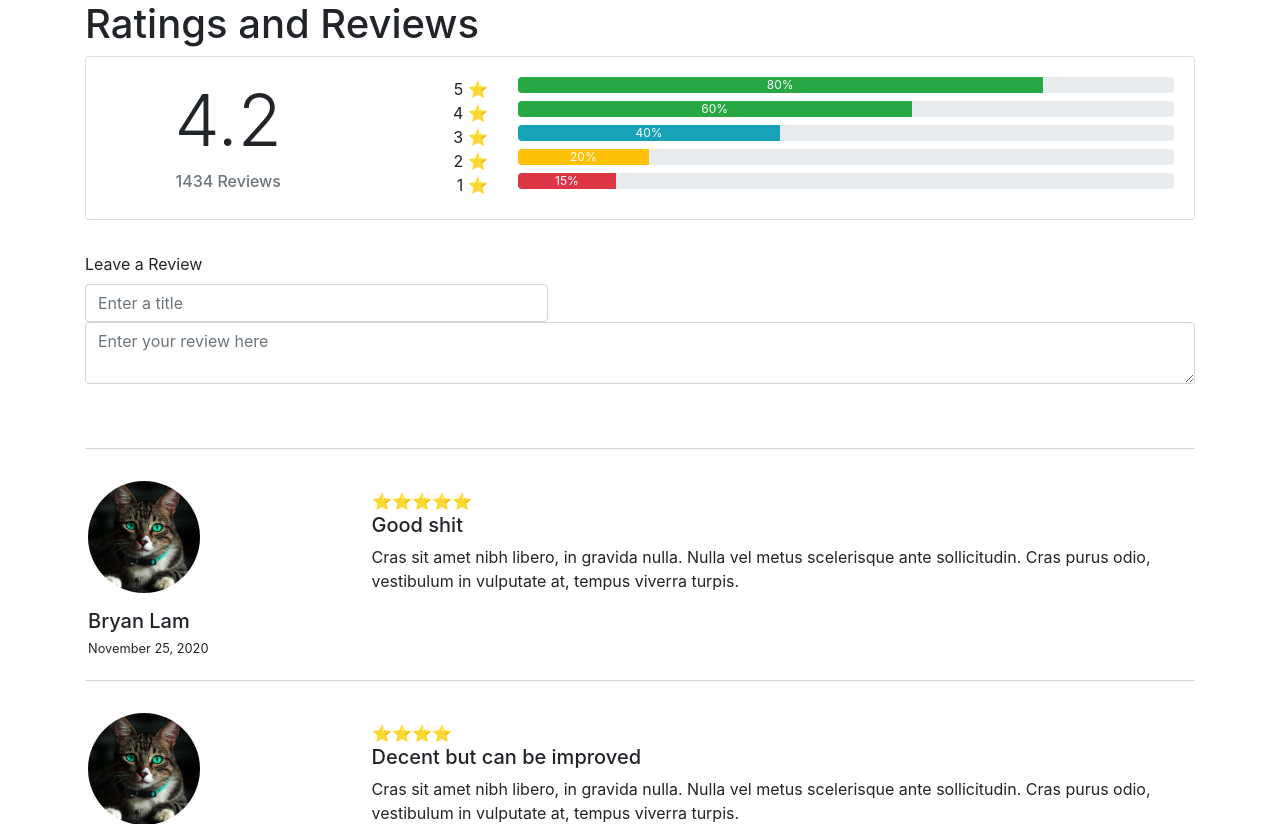
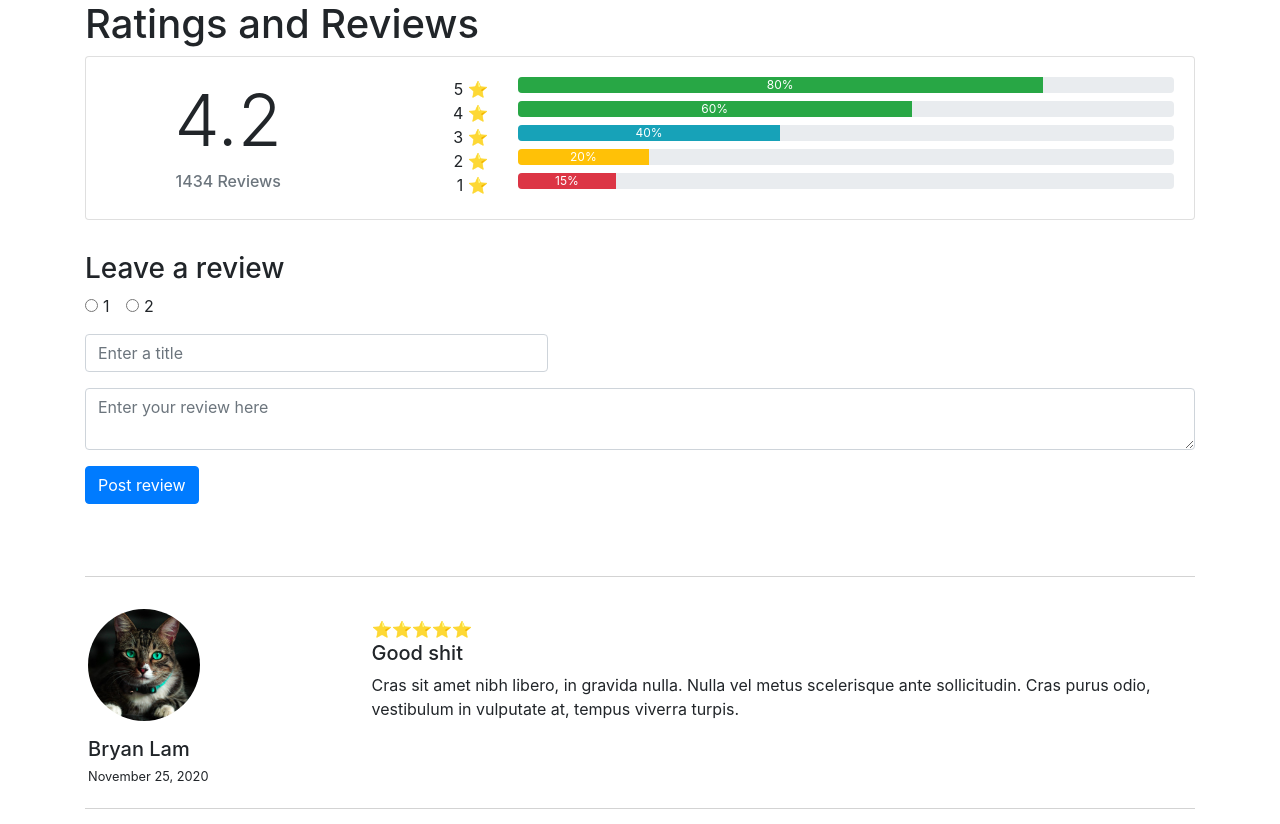
Before and after one commit to Zhannyhong/ICT1004-Project, a PHP site: page /movie_template.php in a window 1280 px wide. Shown: the part 998-1822 px from the top of the page. Run offline with PHP 8.4, Linux system fonts and the light colour scheme.

Commit message:
added stars as radio buttons and hidden leave review form labels

```diff
--- a/css/main.css
+++ b/css/main.css
@@ -201,12 +201,23 @@ footer {
 
 
 main > .container{
-   background: white !important;
+    background: white !important;
 }
 
 .content {
-  max-width: 2000px;
-  margin: auto;
-  background: white;
-  padding: 10px;
+    max-width: 2000px;
+    margin: auto;
+    background: white;
+    padding: 10px;
 }
+
+.visually_hidden {
+    border: 0;
+    clip: rect(0 0 0 0);
+    height: 1px;
+    margin: -1px;
+    overflow: hidden;
+    padding: 0;
+    position: absolute;
+    width: 1px;
+}
--- a/movie_template.php
+++ b/movie_template.php
@@ -125,14 +125,28 @@
 
                 <div id="leave-review">
                     <form action="" method="post">
+                        <h3>Leave a review</h3>
+                        <div class="form-group rating">
+                            <div class="form-check form-check-inline">
+                            <input class="form-check-input" type="radio" name="rating_options" id="rating_1" value="1">
+                            <label class="form-check-label" for="inlineRadio1">1</label>
+                            </div>
+                            <div class="form-check form-check-inline">
+                            <input class="form-check-input" type="radio" name="rating_options" id="rating_2" value="2">
+                            <label class="form-check-label" for="rating_2">2</label>
+                            </div>
+                        </div>
                         <div class="form-group">
-                            <label for="review">Leave a Review</label>
-                            <input required class="form-control col-5" type="text" placeholder="Enter a title" id="review" name="review_title" maxlength="50">
-                            <textarea required class="form-control" rows="2" placeholder="Enter your review here" id="review" name="review_writeup"></textarea>
+                            <label class="visually_hidden" for="review_title">Title</label>
+                            <input required class="form-control col-5" type="text" placeholder="Enter a title" id="review_title" name="review_title" maxlength="50">
                         </div>
+                        <div class="form-group">
+                            <label class="visually_hidden" for="review_writeup">Message</label>
+                            <textarea required class="form-control" rows="2" placeholder="Enter your review here" id="review_writeup" name="review_writeup"></textarea>
+                        </div>
+                        <button type="submit" class="btn btn-primary mb-2">Post review</button>
                     </form>
                 </div>
-
 
                 <div class="review">
                     <div>
```
